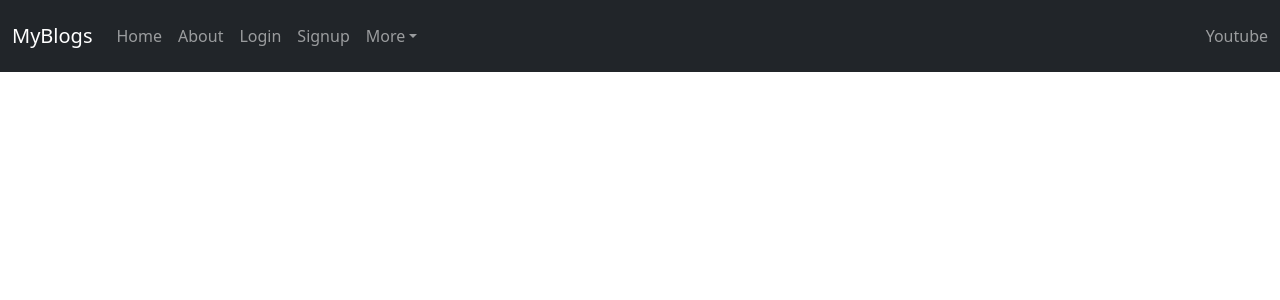
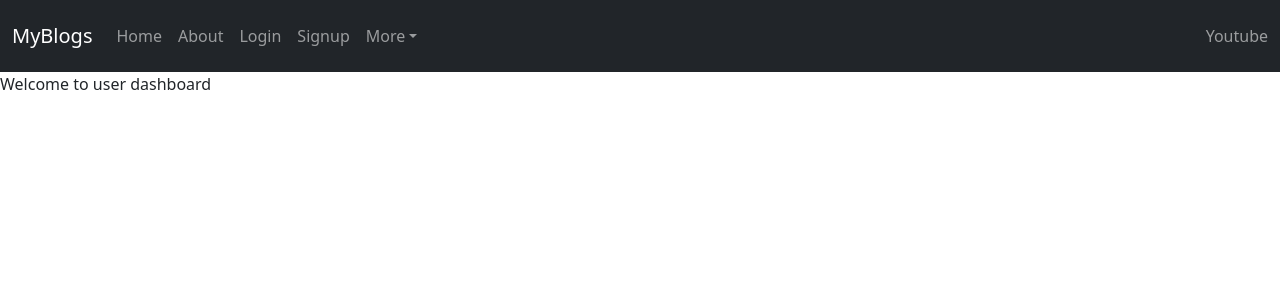
Before and after one commit to DavidMukhiya/blog-application, a React (Create React App) app in the folder blog-application-frontend/: page /user in a window 1280 px wide. Shown: the top 300 px of the page. Built offline with nearby package versions, Linux system fonts and the light colour scheme; the HTML template or start-up script is replaced by a standard one.

Commit message:
Implementing Private route

```diff
--- a/blog-application-frontend/src/App.js
+++ b/blog-application-frontend/src/App.js
@@ -9,6 +9,8 @@ import Header from './components/Header';
 import Services from './pages/Services';
 import 'react-toastify/dist/ReactToastify.css';
 import { ToastContainer, toast } from 'react-toastify';
+import Userdashboard from './pages/Userdashboard';
+import Privateroute from './components/Privateroute';
 
 
 function App() {
@@ -22,7 +24,8 @@ function App() {
       <Route path='signup' element={<Signup/>}/>
       <Route path='about' element={<About/>}/>
       <Route path='services' element={<Services/>}/>
-
+      <Route path='user' element={<Userdashboard/>}/>
+      <Route path='private' element={<Privateroute/>} />
     </Routes>
    </BrowserRouter>
   );
--- /dev/null
+++ b/blog-application-frontend/src/components/Privateroute.js
@@ -0,0 +1,9 @@
+import React from 'react'
+
+const Privateroute = () => {
+  return (
+    <div>Privateroute</div>
+  )
+}
+
+export default Privateroute
--- /dev/null
+++ b/blog-application-frontend/src/pages/Userdashboard.js
@@ -0,0 +1,9 @@
+import React from 'react'
+
+const Userdashboard = () => {
+  return (
+    <div>Welcome to user dashboard</div>
+  )
+}
+
+export default Userdashboard
```
